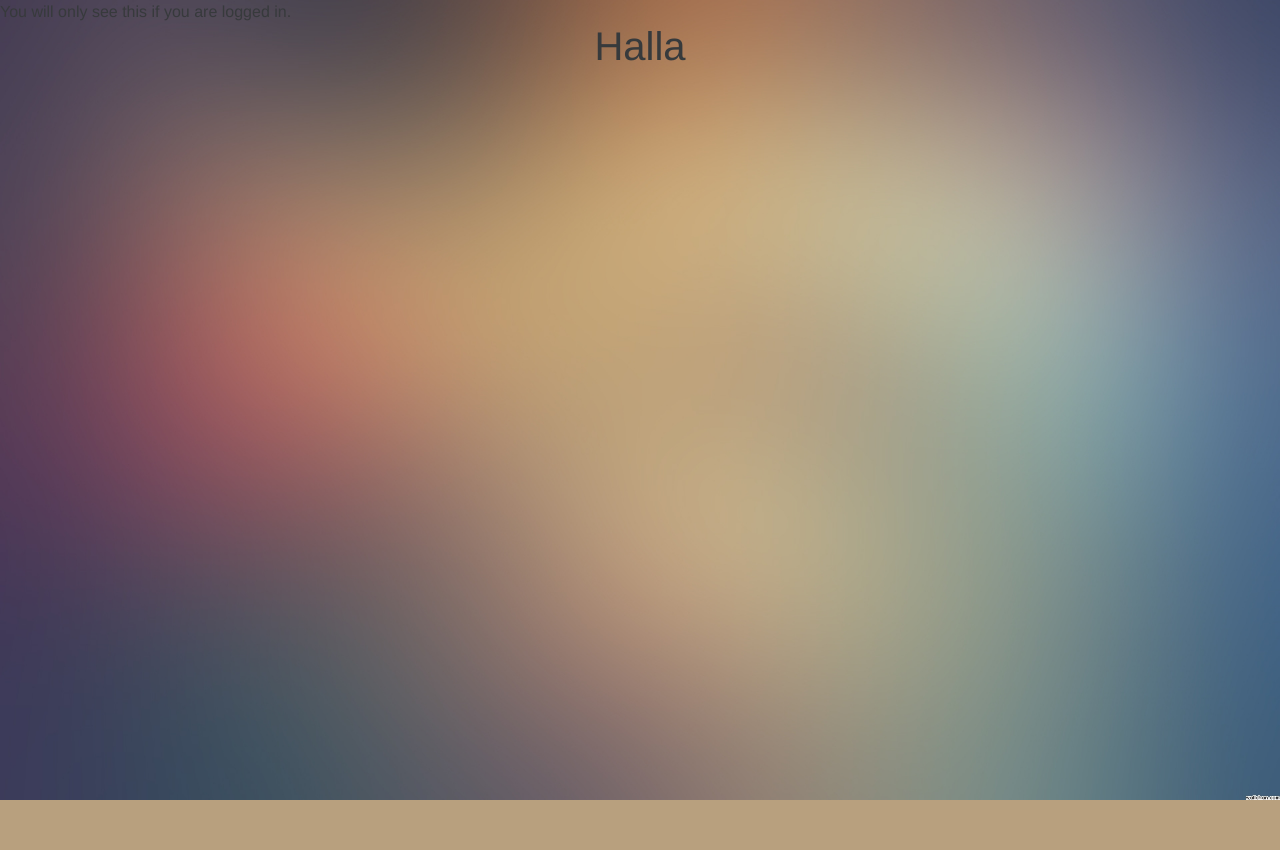
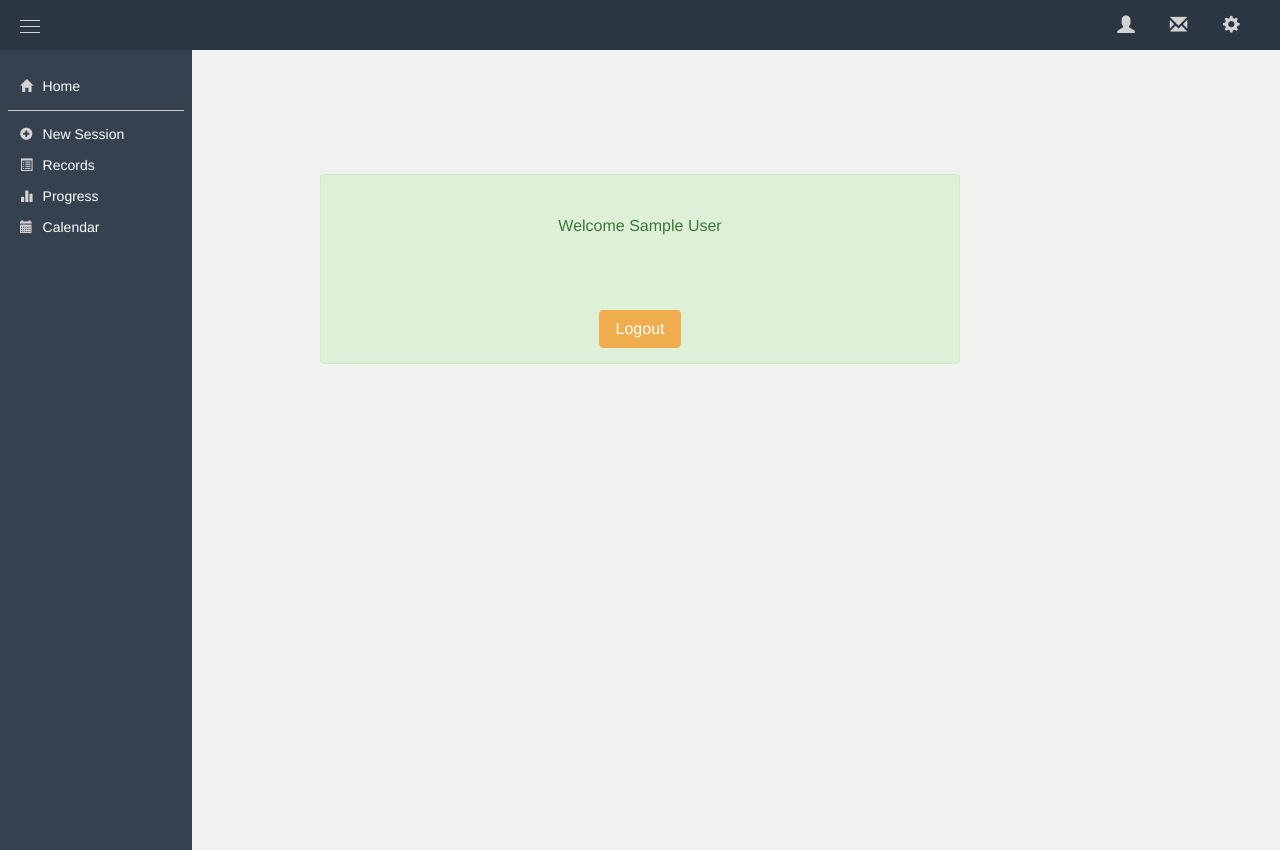
Before and after one commit to SleipRecx/Training, a PHP site: page /templates/home.php in a window 1280 px wide. Before the commit the page ends 800 px from the top, so only its background shows below. Run offline with PHP 8.4, Linux system fonts and the light colour scheme; the visitor is signed in with stand-in values (Sample User, id 1).

Commit message:
major update

```diff
--- a/css/mycss.css
+++ b/css/mycss.css
@@ -1,3 +1,14 @@
+html {
+    height: 100%;
+}
+body {
+    min-height: 100%;
+    margin:0px;
+    padding:0px;
+    background-color: #f0f2f0;
+    -webkit-font-smoothing: antialiased;
+}
+
 #login{
     width: 600px;
     height: 450px;
@@ -100,3 +117,109 @@ input:-webkit-autofill:enabled {
     from { opacity: 0; }
     to   { opacity: 1; }
 }
+
+
+#container{
+    padding-top: 100px;
+    height: 100%;
+    text-align: center;
+    transition: transform 0.3s linear;
+}
+
+.active-bar{
+    width: 80%;
+    transform: translate3d(15%, 0, 0);
+}
+
+nav{
+    background-color: #2b3643;
+    width: 100%;
+    height: 50px;
+}
+
+#sidebar{
+    position: absolute;
+    width: 15%;
+    height: 100%;
+    left: -15%;
+    font-size: 14px;
+    z-index: 1000;
+    background-color: #364150;
+    display: block;
+    color: white;
+    transition: left 0.3s linear;
+}
+#sidebar ul {
+    padding: 0px;
+    margin: 0px;
+}
+
+#sidebar ul li {
+    list-style: none;
+}
+#sidebar li {
+    padding-left: 20px;
+    padding-top: 5px;
+    padding-bottom: 5px;
+}
+
+hr{
+    border-top: groove 0.5px lightgray;
+    margin: 8px;
+    padding: 0px;
+
+}
+#sidebar li:hover {
+    background-color: #2b3643;
+    cursor: pointer;
+}
+.white{
+    color: lightgray;
+}
+
+#sidebar.visible{
+    left: 0px;
+    transition: left 0.3s linear;
+}
+
+#sidebar-btn{
+    display: inline-block;
+    vertical-align: middle;
+    width: 20px;
+    height: 15px;
+    margin: 20px;
+    cursor: pointer;
+}
+
+#sidebar-btn span{
+    height: 1px;
+    background: lightgray;
+    margin-bottom: 5px;
+    display: block;
+}
+
+.dropdown {
+    position: relative;
+    display: inline-block;
+    vertical-align: middle;
+}
+
+nav a:link{
+    color: lightgray;
+    text-decoration: none;
+}
+
+nav a:visited{
+    color: lightgray;
+    text-decoration: none;
+}
+
+nav a:hover{
+    color: white;
+    cursor: pointer;
+    text-decoration: none;
+}
+nav a:active{
+    color: lightgray;
+    text-decoration: none;
+}
--- a/templates/connection.php
+++ b/templates/connection.php
@@ -3,10 +3,10 @@
 $dbhost = 'mysql.stud.ntnu.no';
 $dbuser = 'markua_test';
 $dbpass = '123456';
-$conn = mysql_connect($dbhost, $dbuser, $dbpass);
+$conn = mysqli_connect($dbhost, $dbuser, $dbpass);
 if(!$conn )
 {
-    die('Could not connect: ' . mysql_error());
+    die('Could not connect: ' . mysqli_error());
 }
 //Databse selection
-mysql_select_db("markua_trening",$conn);
+mysqli_select_db("markua_trening",$conn);
--- a/templates/home.php
+++ b/templates/home.php
@@ -1,12 +1,10 @@
 <?php
 session_start();
-    if(empty($_SESSION['logged_in']))
-    {
-        header('Location: http://' . $_SERVER['HTTP_HOST'] . '/markua/etc/Treningsdagbok/index.php');
-        exit;
-    }
 
-    echo 'You will only see this if you are logged in.';
+if(empty($_SESSION['logged_in'])) {
+    header('Location: ../index.php');
+    exit;
+}
 
 ?>
 
@@ -14,15 +12,85 @@ session_start();
 <html lang="en">
 <head>
     <meta charset="UTF-8">
+    <script src="https://ajax.googleapis.com/ajax/libs/jquery/1.12.0/jquery.min.js"></script>
+    <link rel="stylesheet" href="http://maxcdn.bootstrapcdn.com/bootstrap/3.3.6/css/bootstrap.min.css">
+    <script src="https://maxcdn.bootstrapcdn.com/bootstrap/3.3.6/js/bootstrap.min.js" integrity="sha384-0mSbJDEHialfmuBBQP6A4Qrprq5OVfW37PRR3j5ELqxss1yVqOtnepnHVP9aJ7xS" crossorigin="anonymous"></script>
+    <link rel="stylesheet" href="../css/bootstrap.min.css">
+    <link rel="stylesheet" type="text/css" href="../css/bootstrap.css">
     <link rel="stylesheet" type="text/css" href="../css/mycss.css">
-    <link rel="stylesheet" type="text/css" href="../css/bootstrap.css">
     <title>Home</title>
+    <script>
+
+        $(document).ready(function () {
+            $('#sidebar-btn').click(function(){
+                $('#sidebar').toggleClass('visible');
+            })
+
+            $('#sidebar-btn').click(function(){
+                $('#container').toggleClass('active-bar');
+            })
+        });
+
+        function logout(){
+            window.location.href = 'logout.php'
+        }
+        window.onload = function(){
+            var name = "<?php echo $_SESSION["name"]; ?>";
+            document.getElementById("name").innerHTML = "Welcome " + name;
+        }
+
+
+        $(document).ready(function(){
+            $("#records").click(function(){
+                $("#container").load('registerForm.php');
+            });
+        });
+
+
+    </script>
 </head>
-<body id="background">
-<br>
-<center>
-    <h1>Halla</h1>
+<body>
+    <nav>
+        <div id="sidebar-btn">
+            <span></span>
+            <span></span>
+            <span></span>
+        </div>
+        <a href="#" class="glyphicon glyphicon-cog white" aria-hidden="true" style="float: right; margin-right: 40px; margin-top: 15px; font-size: 1.1em"></a>
+        <a href="#" class="glyphicon glyphicon-envelope white" aria-hidden="true" style="float: right; margin-right: 35px; margin-top: 15px; font-size: 1.1em"></a>
+        <a href="#" class="glyphicon glyphicon-user white" aria-hidden="true" style="float: right; margin-right: 35px; margin-top: 15px; font-size: 1.1em"></a>
 
-</center>
+    </nav>
+
+    <div id="sidebar" class="visible">
+        <br>
+        <ul>
+            <li id ="home"><span class="glyphicon glyphicon-home white" style="margin-right: 10px; font-size: 0.9em"></span>Home</li>
+            <hr>
+            <li><span class="glyphicon glyphicon-plus-sign white" style="margin-right: 10px; font-size: 0.9em"></span>New Session</li>
+            <li id ="records"><span class="glyphicon glyphicon-list-alt white" style="margin-right: 10px; font-size: 0.9em"></span>Records</li>
+            <li><span class="glyphicon glyphicon-stats white" style="margin-right: 10px; font-size: 0.9em"></span>Progress</li>
+            <li><span class="glyphicon glyphicon-calendar white" style="margin-right: 10px; font-size: 0.9em"></span>Calendar</li>
+
+        </ul>
+    </div>
+
+    <div id="container">
+        <br>
+        <div class="alert alert-success" style="width: 50%;  margin: 0 auto;" role="alert">
+            <br>
+            <span id="name"></span>
+            <br>
+            <br>
+            <br>
+            <br>
+            <button class="btn btn-warning" onclick="logout()"> Logout </button>
+            <br>
+        </div>
+ <br>
+
+
+    </div>
+
 </body>
 </html>
--- /dev/null
+++ b/templates/logout.php
@@ -0,0 +1,5 @@
+<?php
+session_start();
+unset($_SESSION["logged_in"]);
+unset($_SESSION["personid"]);
+header("Location: ../index.php");
--- /dev/null
+++ b/templates/records.php
@@ -0,0 +1,2 @@
+<?php
+session_start();
```
Also changed, not shown: other parts of css/mycss.css (+20 -14 lines), index.php (+44 -48 lines), templates/loginForm.php (added, +31 -0 lines), templates/newuser.php (+8 -5 lines), templates/registerForm.php (renamed from templates/register.php, +1 -26 lines), 1 other file.
